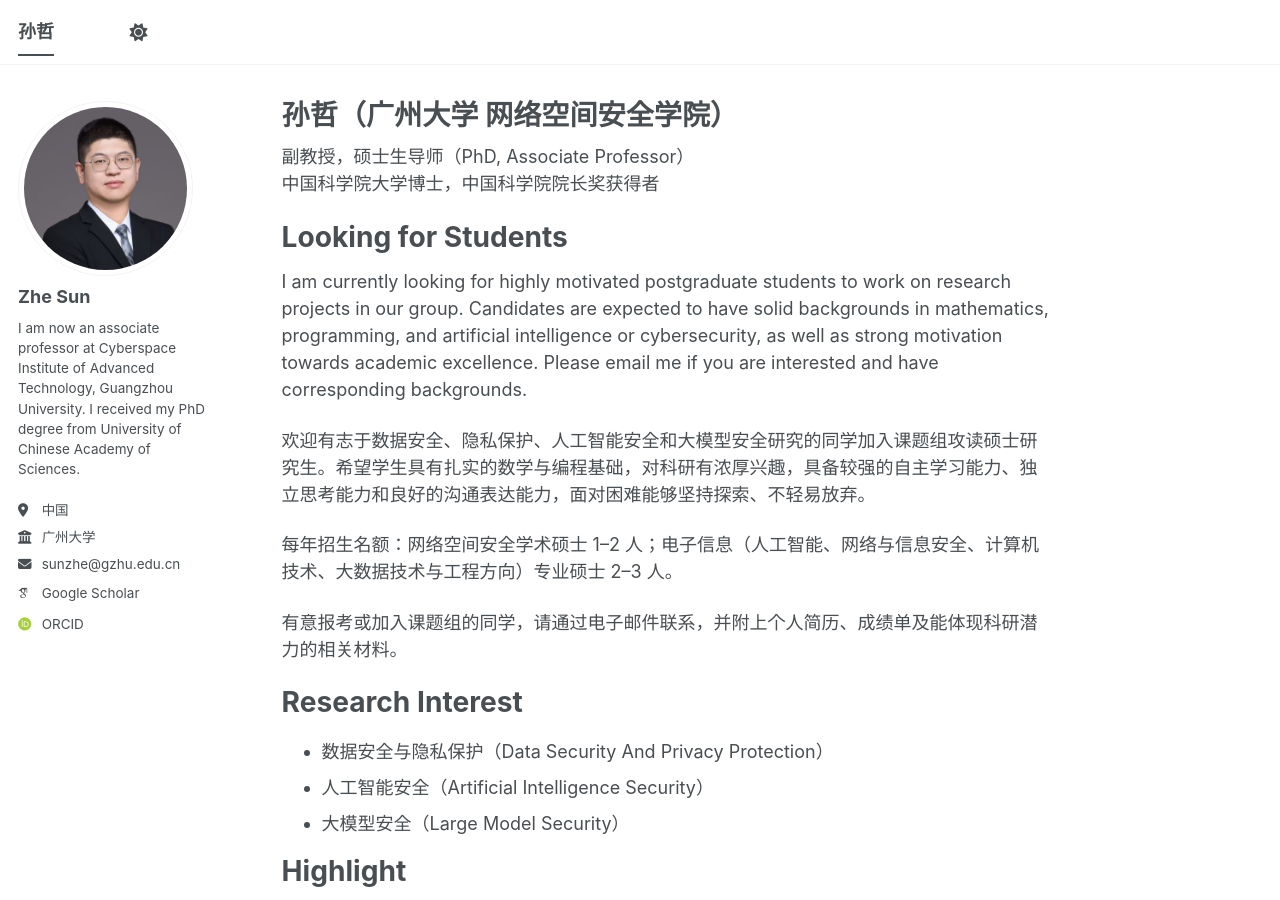
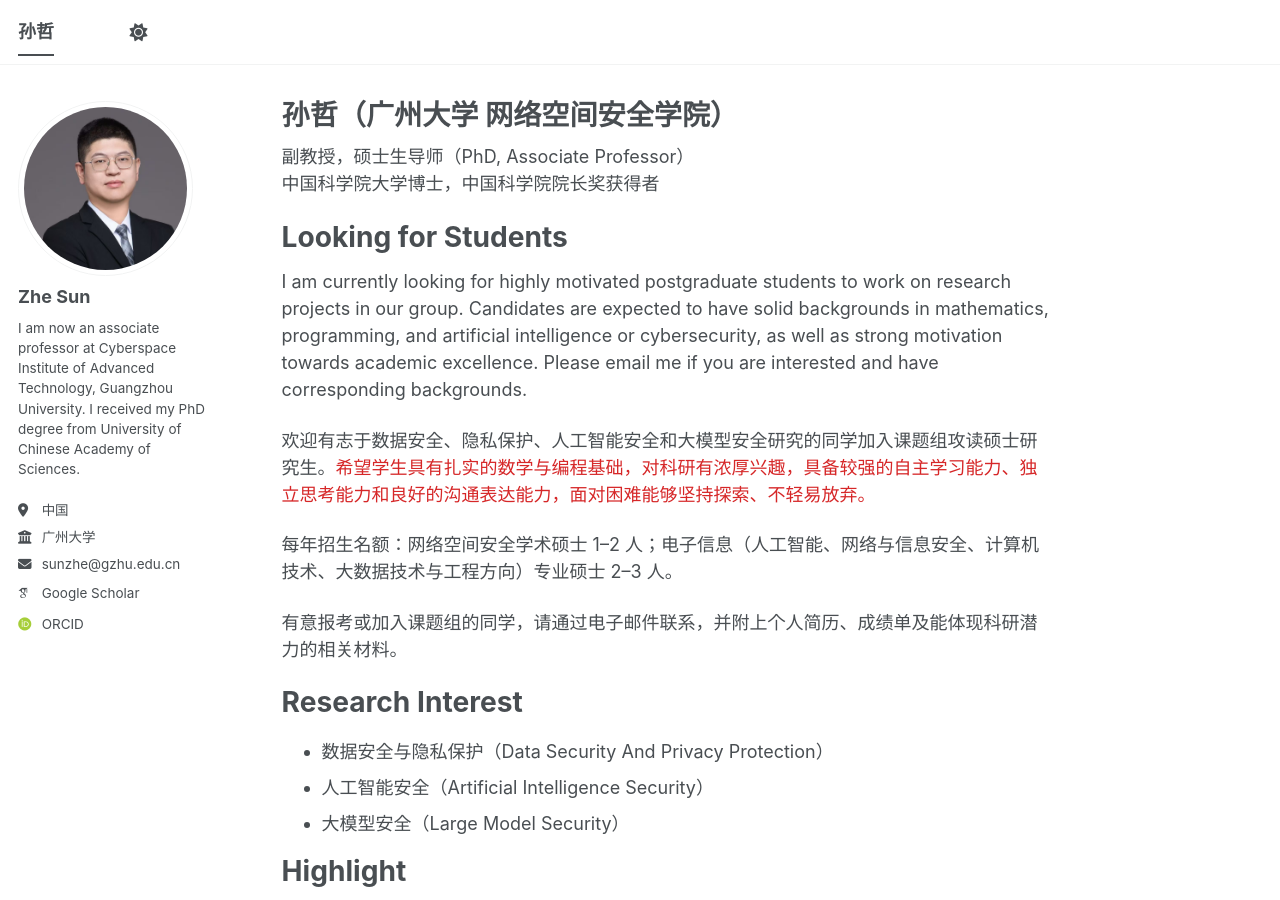
Before and after one commit to ZheSun208/ZheSun208.github.io, a Jekyll site: the page built from _pages/about.md, in a window 1280 px wide and 900 px high. Built offline with Jekyll 4.4.1, drawn with Linux system fonts in a browser that asks for light colours; some web fonts are replaced; a script bundle is joined from its source files by our own code; library files that are not in the unit come from our copies.

Commit message:
Update about.md

```diff
--- a/_pages/about.md
+++ b/_pages/about.md
@@ -14,7 +14,7 @@
 ======
 I am currently looking for highly motivated postgraduate students to work on research projects in our group. Candidates are expected to have solid backgrounds in mathematics, programming, and artificial intelligence or cybersecurity, as well as strong motivation towards academic excellence. Please email me if you are interested and have corresponding backgrounds.
 
-欢迎有志于数据安全、隐私保护、人工智能安全和大模型安全研究的同学加入课题组攻读硕士研究生。希望学生具有扎实的数学与编程基础，对科研有浓厚兴趣，具备较强的自主学习能力、独立思考能力和良好的沟通表达能力，面对困难能够坚持探索、不轻易放弃。
+欢迎有志于数据安全、隐私保护、人工智能安全和大模型安全研究的同学加入课题组攻读硕士研究生。<span style="color:#d62728;">希望学生具有扎实的数学与编程基础，对科研有浓厚兴趣，具备较强的自主学习能力、独立思考能力和良好的沟通表达能力，面对困难能够坚持探索、不轻易放弃。</span>
 
 每年招生名额：网络空间安全学术硕士 1–2 人；电子信息（人工智能、网络与信息安全、计算机技术、大数据技术与工程方向）专业硕士 2–3 人。
 
```
